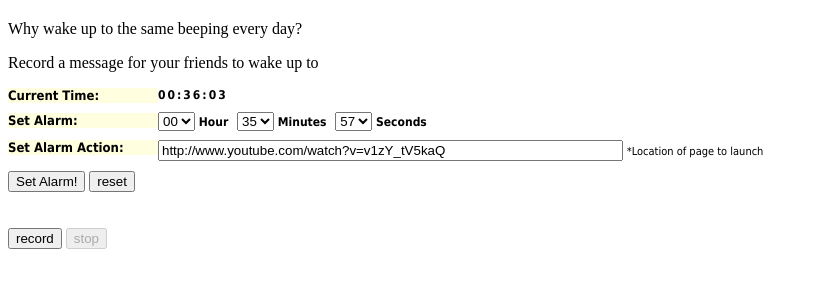
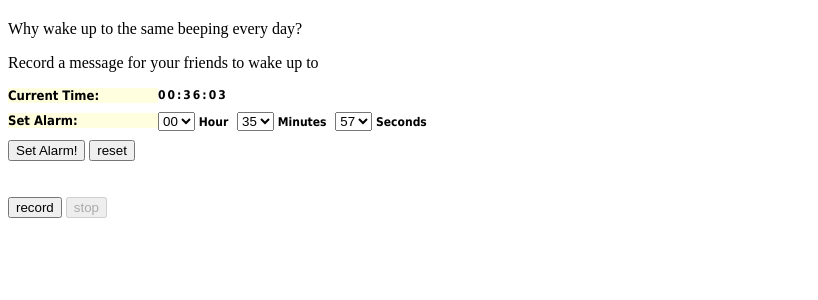
Before and after one commit to stephaniesimon/final_project, a Flask app: page /users/1 in a window 1280 px wide. Shown: the top 300 px of the page, without its empty margins (0-818 px from the left). Run offline with Flask 2, Linux system fonts and the light colour scheme; some libraries are stand-ins or nearby versions.

Commit message:
Connected page that plays .wav file using Jinja in recording_play page. Now trying to make separate pages for setting alarm and making recoding

```diff
--- a/server.py
+++ b/server.py
@@ -92,6 +92,7 @@ def save_file():
 
 
 
+
 # @app.route('/')
 # def get_audio():
 #     """Accessing audio file"""
@@ -172,11 +173,15 @@ def user_alarm(user_id):
     user = User.query.get(user_id)
     return render_template("user_alarm.html", user=user)
 
-@app.route("/recording_play")
+@app.route("/recording_play/<int:user_id>")
 def play_recording():
     """User's alarm."""
 
-    return render_template("recording_play.html")
+    user = query.get(user_id)
+
+    file_path = User.query.get(user).file_path
+
+    return render_template("recording_play.html", file_path=file_path)
 
 
 if __name__ == "__main__":
--- a/templates/recording_play.html
+++ b/templates/recording_play.html
@@ -7,7 +7,7 @@
 	<!-- add jinga for .wav file so it can change according to which recording is set -->
 
 <audio controls autoplay>
-  <source src="https://s3.amazonaws.com/boto-demo-1438909409/1439078525.wav" type="audio/wav">
+  <source src="{{ file_path }}" type="audio/wav">
 </audio>
 
 
--- a/templates/user_alarm.html
+++ b/templates/user_alarm.html
@@ -49,9 +49,9 @@ var jsalarm={
     this.ctref.innerHTML=ct
     this.ctref.setAttribute("title", ct)
     if (typeof this.hourwake!="undefined"){ //if alarm is set
-      if (this.ctref.title==(this.hourwake+":"+this.minutewake+":"+this.secondwake)){
-        clearInterval(jsalarm.timer)
-        window.location=document.getElementById("musicloc").value
+      if (this.ctref.title==(this.hourwake+":"+this.minutewake+":"+this.secondwake)){ //if current time == set time
+        clearInterval(jsalarm.timer) //stop the countdown timer
+        window.location="/recording_play" //navigate to new page (not new window though)
       }
     }
   },
@@ -117,8 +117,11 @@ var jsalarm={
 <form action="" method="">
 <div id="jsalarmclock">
 <div><div class="leftcolumn">Current Time:</div> <span id="jsalarm_ct" style="letter-spacing: 2px"></span></div>
-<div><div class="leftcolumn">Set Alarm:</div> <span><select></select> Hour</span> <span><select></select> Minutes</span> <span><select></select> Seconds</span></div>
-<div><div class="leftcolumn">Set Alarm Action:</div> <input type="text" id="musicloc" size="55" value="http://www.youtube.com/watch?v=v1zY_tV5kaQ" /> <span style="font: normal 11px Tahoma">*Location of page to launch</span></div>
+<div><div class="leftcolumn">Set Alarm:</div> <span><select></select> Hour</span> <span><select></select> Minutes</span> <span><select></select> Seconds</span></div><!--
+<div><div class="leftcolumn">Alarm Action:</div> <p id="musicloc" size="55" value="http://www.youtube.com/watch?v=v1zY_tV5kaQ" /> <span style="font: normal 11px Tahoma">*Location of page to launch</span></div> -->
+
+<!-- <div><div class="leftcolumn">Alarm Action:</div> <input type="text" id="musicloc" size="55" value="http://www.youtube.com/watch?v=v1zY_tV5kaQ" /> <span style="font: normal 11px Tahoma">*Location of page to launch</span></div> -->
+
 <input type="submit" value="Set Alarm!" id="submitbutton" /> <input type="reset" value="reset" id="resetbutton" />
 </div>
 </form>
```
